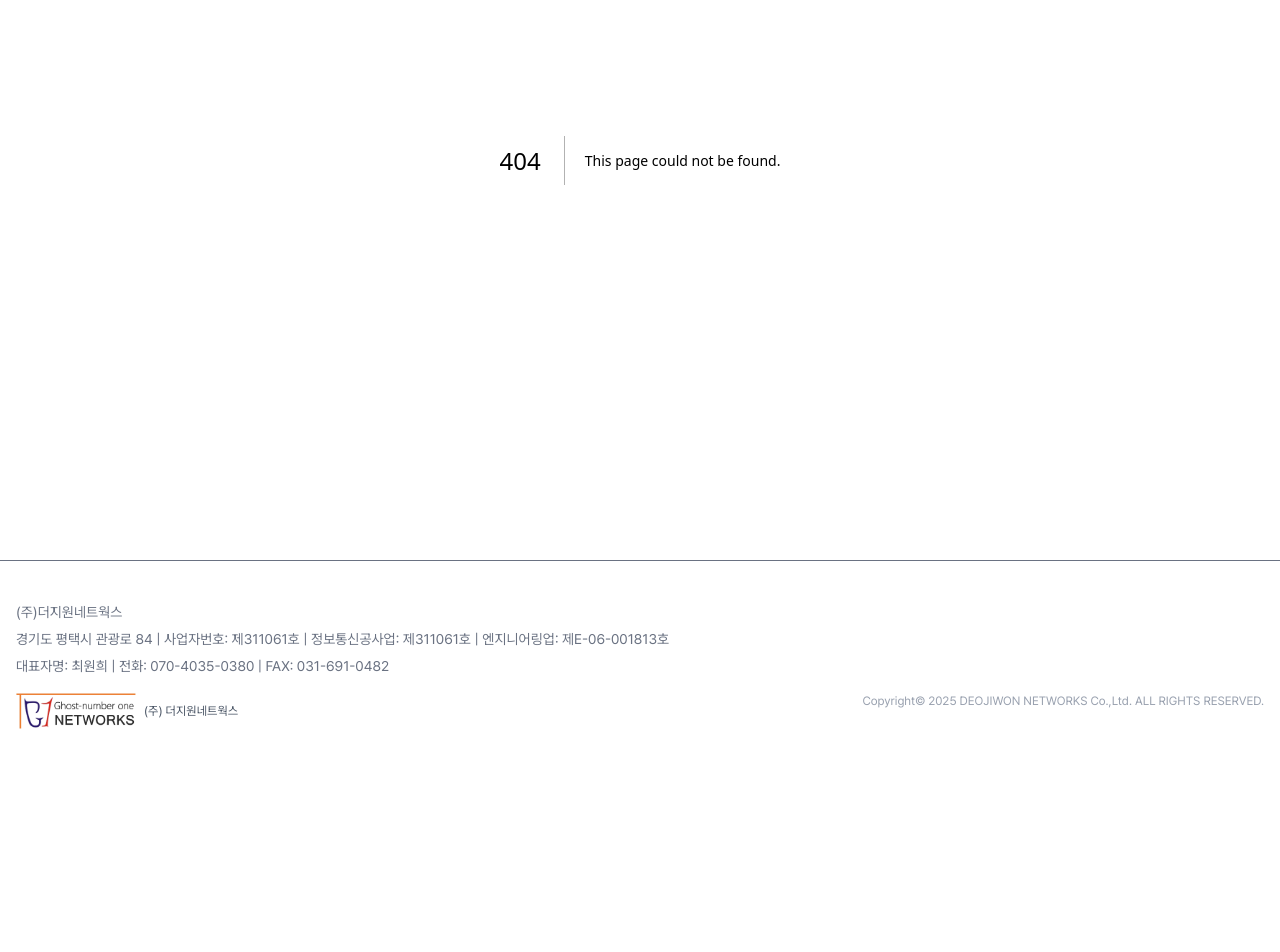
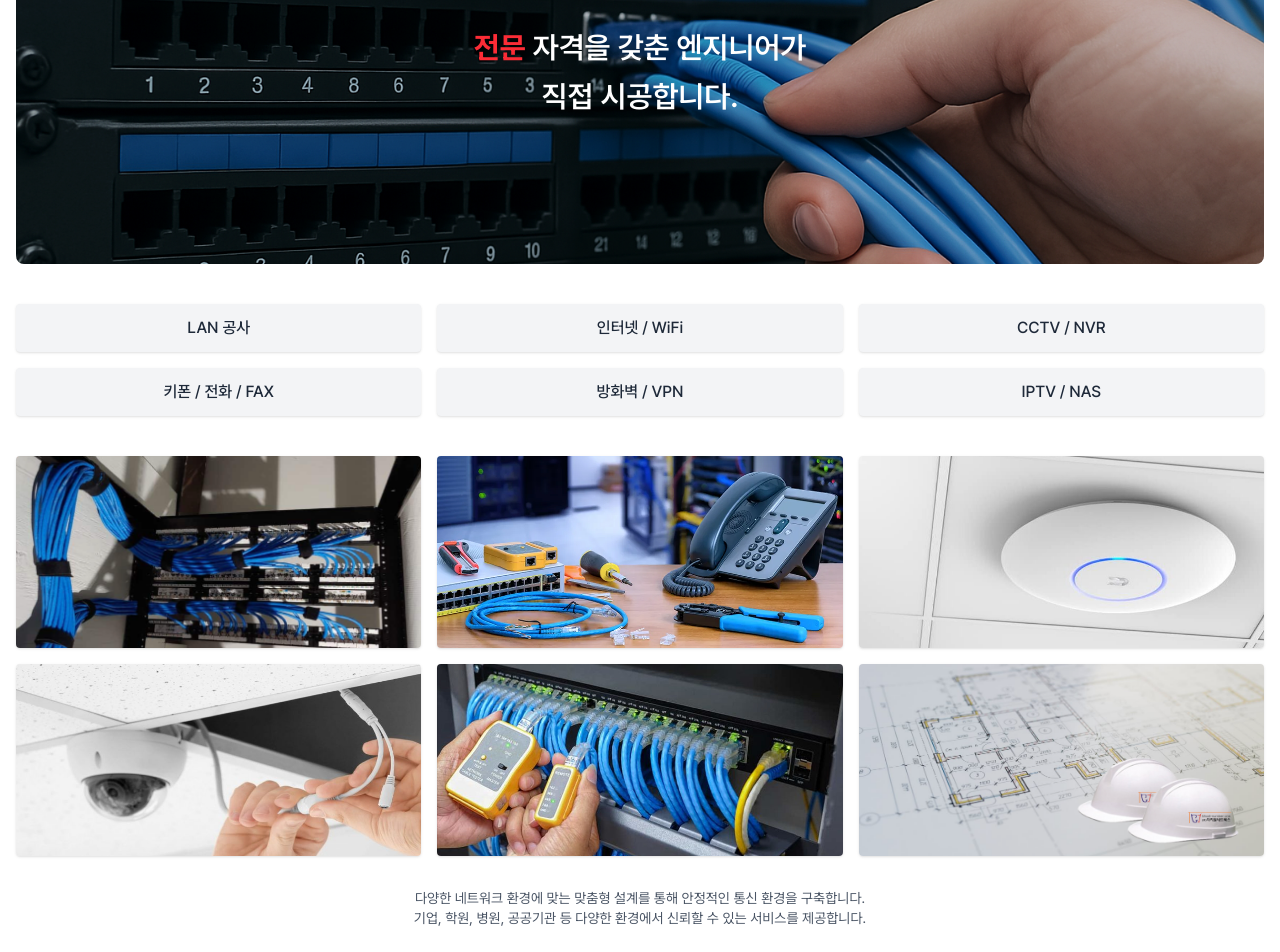
Before and after one commit to heo-it/deojiwon-web, a Next.js app: page /network-construction-content in a window 1280 px wide. Before the commit this address had no page. Shown: the part 240-1192 px from the top of the page. Before the commit the page ends 1009 px from the top, so only its background shows below. Built offline with nearby package versions, Linux system fonts and the light colour scheme.

Commit message:
feat: 네트워크 공사 페이지 추가

```diff
--- a/app/layout.tsx
+++ b/app/layout.tsx
@@ -20,7 +20,7 @@ export default function RootLayout({
     <html lang="en" className={pretendard.className}>
       <body>
         <Header />
-        {children}
+        <div className="pt-16 md:pt-20">{children}</div>
         <Footer />
       </body>
     </html>
--- /dev/null
+++ b/app/network-construction-content/page.tsx
@@ -0,0 +1,7 @@
+import NetworkConstructionContent from "../../components/NetworkConstructionContent";
+
+const NetworkConstructionContentPage = () => {
+  return <NetworkConstructionContent />;
+};
+
+export default NetworkConstructionContentPage;
--- /dev/null
+++ b/components/NetworkConstructionContent.tsx
@@ -0,0 +1,79 @@
+"use client";
+
+import Image from "next/image";
+
+export default function NetworkConstructionContent() {
+  return (
+    <section className="w-full bg-white text-gray-800">
+      {/* 타이틀 */}
+      <div className="max-w-screen-xl mx-auto px-4 py-10">
+        <h1 className="hidden">네트워크 공사</h1>
+
+        {/* 강조 문구 (Hero 스타일) */}
+        <div className="relative rounded-lg overflow-hidden">
+          <Image
+            src="/network-hero.png"
+            alt="네트워크 시공"
+            width={1200}
+            height={500}
+            className="w-full h-64 md:h-96 object-cover"
+          />
+          <div className="absolute inset-0 bg-black/10 flex items-center justify-center">
+            <p className="text-white text-xl md:text-3xl font-semibold text-center px-4 leading-relaxed">
+              <span className="text-red-500 font-bold">전문</span> 자격을 갖춘
+              엔지니어가
+              <br className="md:block" />
+              직접 시공합니다.
+            </p>
+          </div>
+        </div>
+
+        {/* 서비스 종류 */}
+        <div className="grid grid-cols-2 sm:grid-cols-3 gap-4 mt-10 text-center text-sm sm:text-base font-medium">
+          {[
+            "LAN 공사",
+            "인터넷 / WiFi",
+            "CCTV / NVR",
+            "키폰 / 전화 / FAX",
+            "방화벽 / VPN",
+            "IPTV / NAS",
+          ].map((item, i) => (
+            <div key={i} className="py-3 px-2 bg-gray-100 rounded shadow-sm">
+              {item}
+            </div>
+          ))}
+        </div>
+
+        {/* 이미지 + 설명 섹션 */}
+        <div className="grid md:grid-cols-3 gap-4 mt-10">
+          {[
+            "/network-1.png",
+            "/network-2.png",
+            "/network-3.png",
+            "/network-4.png",
+            "/network-5.png",
+            "/network-6.png",
+          ].map((src, i) => (
+            <div key={i} className="overflow-hidden rounded shadow">
+              <Image
+                src={src}
+                alt={`네트워크 이미지 ${i + 1}`}
+                width={500}
+                height={300}
+                className="w-full h-48 object-cover"
+              />
+            </div>
+          ))}
+        </div>
+
+        {/* 설명 텍스트 */}
+        <div className="mt-8 text-center text-sm text-gray-600">
+          다양한 네트워크 환경에 맞는 맞춤형 설계를 통해 안정적인 통신 환경을
+          구축합니다. <br />
+          기업, 학원, 병원, 공공기관 등 다양한 환경에서 신뢰할 수 있는 서비스를
+          제공합니다.
+        </div>
+      </div>
+    </section>
+  );
+}
```
